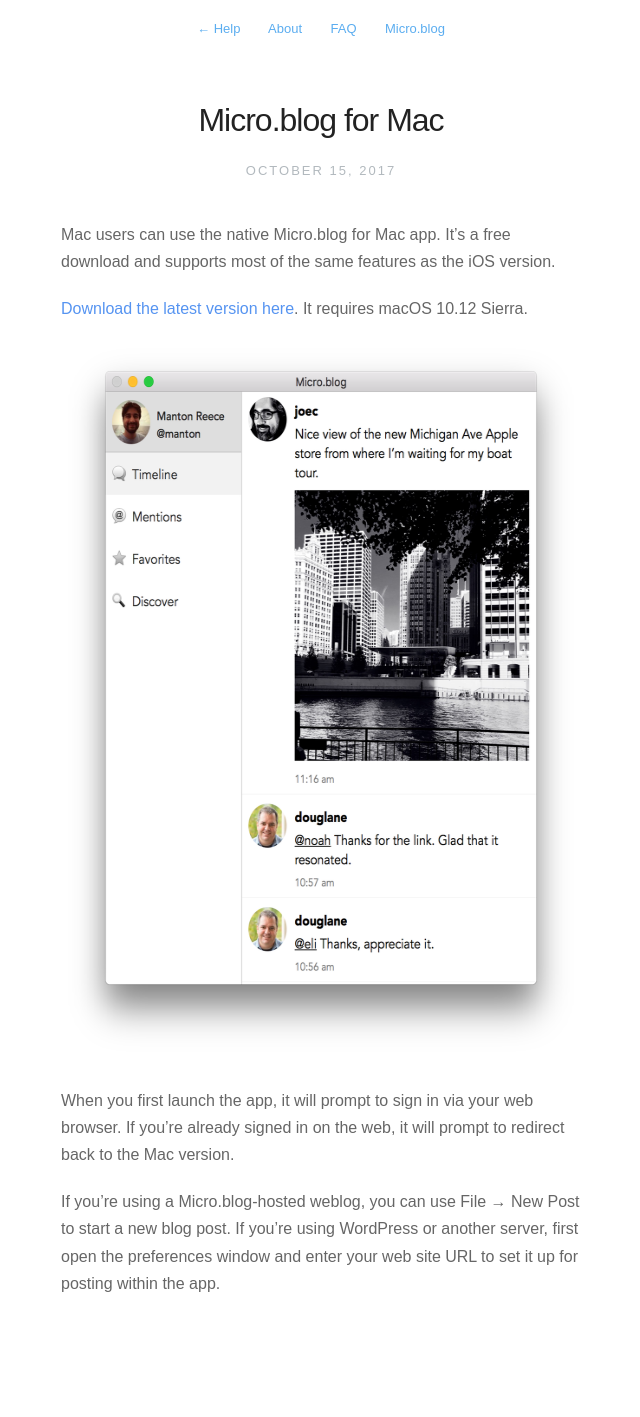
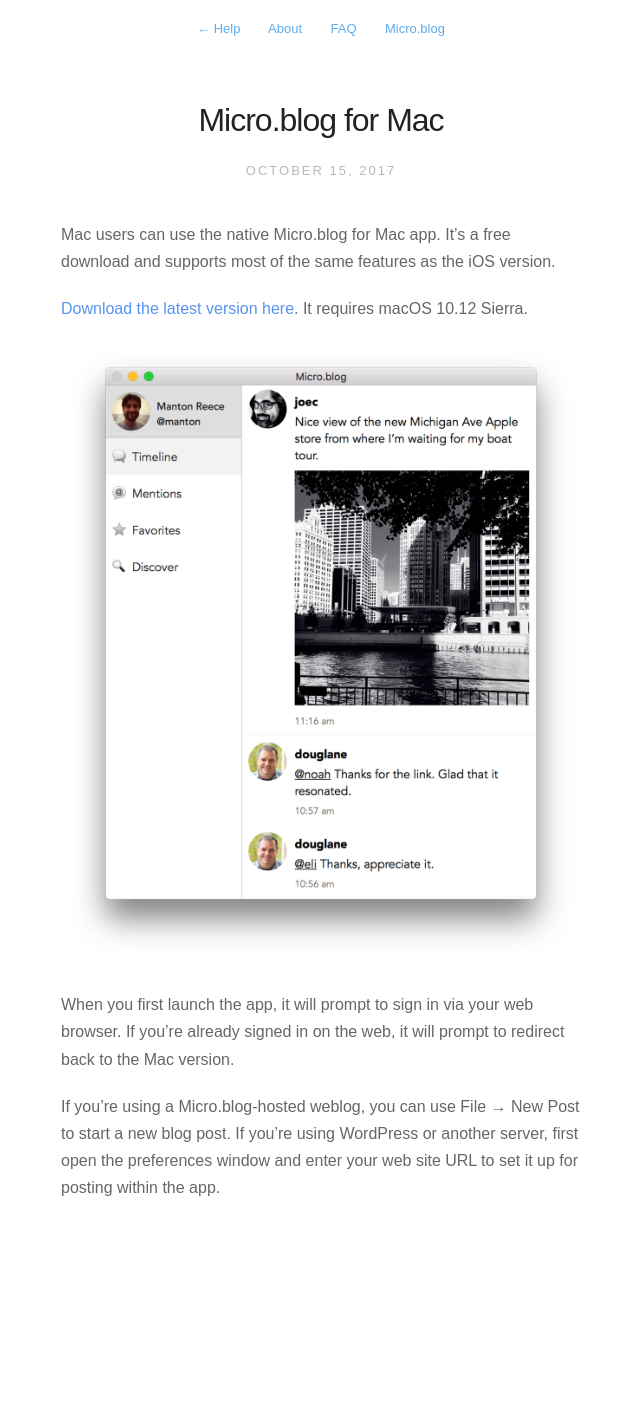
Before and after one commit to microdotblog/help.micro.blog, a Jekyll site: the page built from _posts/2017-10-15-mac-version.markdown, in a window 1280 px wide. Shown: the whole page, without its empty margins (319-959 px from the left). Built offline with Jekyll 4.4.1, drawn with Linux system fonts in a browser that asks for light colours; nearby versions of some CDN libraries; after the commit the page ends 1321 px from its top, so only the background shows below that.

Commit message:
Fixed Mac screenshot distorted.

```diff
--- a/_posts/2017-10-15-mac-version.markdown
+++ b/_posts/2017-10-15-mac-version.markdown
@@ -8,7 +8,7 @@
 
 [Download the latest version here](https://s3.amazonaws.com/micro.blog/mac/Micro.blog_1.0b12.zip). It requires macOS 10.12 Sierra.
 
-<img src="http://help.micro.blog/assets/images/mac_screenshot.png" width="600" height="716" alt="Mac screenshot" />
+<img src="http://help.micro.blog/assets/images/mac_screenshot.png" width="600" height="716" alt="Mac screenshot" style="height: auto;" />
 
 When you first launch the app, it will prompt to sign in via your web browser. If you're already signed in on the web, it will prompt to redirect back to the Mac version.
 
```
